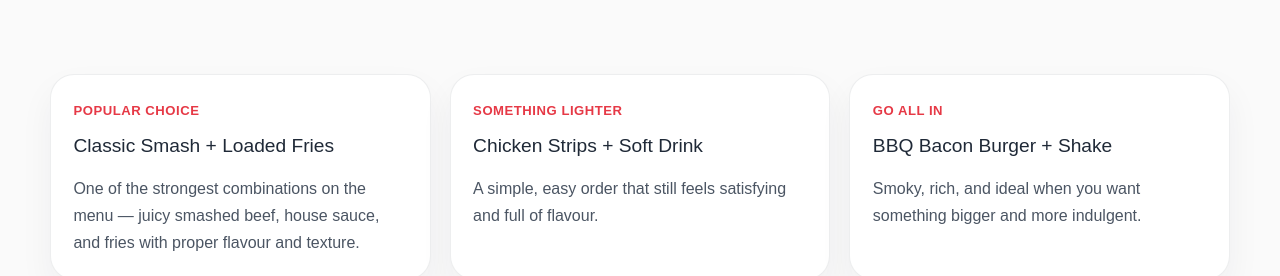
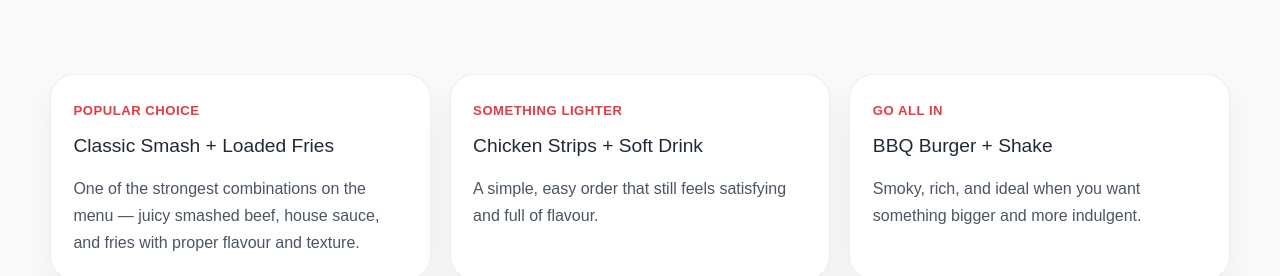
Before and after one commit to cleanwebsitesuk/cleanwebsites, a Next.js app: page /demo/burger/menu in a window 1280 px wide. Shown: the part 2320-2596 px from the top of the page. Built offline with nearby package versions, Linux system fonts and the light colour scheme.

Commit message:
Update page.tsx

```diff
--- a/app/demo/burger/menu/page.tsx
+++ b/app/demo/burger/menu/page.tsx
@@ -274,7 +274,7 @@ export default function BurgerMenuPage() {
 
           <div className="extrasCard">
             <span className="sectionLabel">Go all in</span>
-            <h3>BBQ Bacon Burger + Shake</h3>
+            <h3>BBQ Burger + Shake</h3>
             <p>
               Smoky, rich, and ideal when you want something bigger and more
               indulgent.
```
